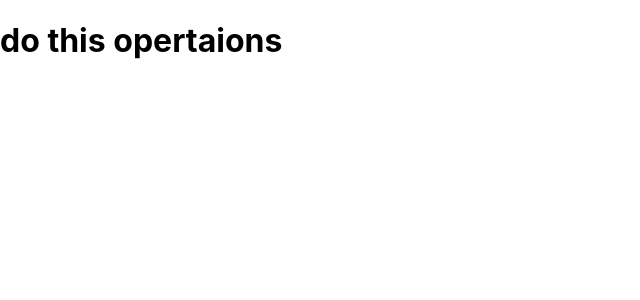
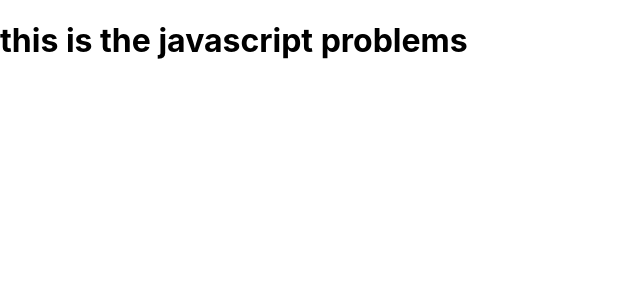
Before and after one commit to aniket2727/React-Interview, a React (Create React App) app in the folder app/: page / in a window 1280 px wide. Shown: the top 300 px of the page, without its empty margins (0-640 px from the left). Built offline with nearby package versions, Linux system fonts and the light colour scheme.

Commit message:
all changes

```diff
--- a/app/src/App.js
+++ b/app/src/App.js
@@ -147,10 +147,11 @@ import Stepper from "./Stepper";
 import Displayallchar from "./Problem35";
 import Problemrelatedtodate from "./Problemdate";
 import DoPPP from "./Problem36";
+import Smallproblem from "./Problem40";
 function App() {
   return (
     <div className="">
-      <DoPPP/>
+      <Smallproblem/>
     </div>
   );
 }
--- /dev/null
+++ b/app/src/Problem40.js
@@ -0,0 +1,40 @@
+
+
+
+
+import React from 'react'
+
+
+const Smallproblem=()=>{
+
+    // function ggcall(){
+    //     return{
+    //         success:true
+    //     }
+    // }
+    // console.log(ggcall())   // ans :success :true
+
+
+
+    // const obj={
+    //     name:"anikket",
+    //     ans:()=>{
+
+    //         console.log("the name is ",this.name)
+
+    //     }
+    // }
+
+   // obj.ans()    // we get error regardings to the undefined because arrow functions have not its own  content  ;gives eror
+
+
+
+    return(
+        <div>
+          <h1>this is the javascript problems</h1>
+        </div>
+    )
+}
+
+
+export default Smallproblem;
```
